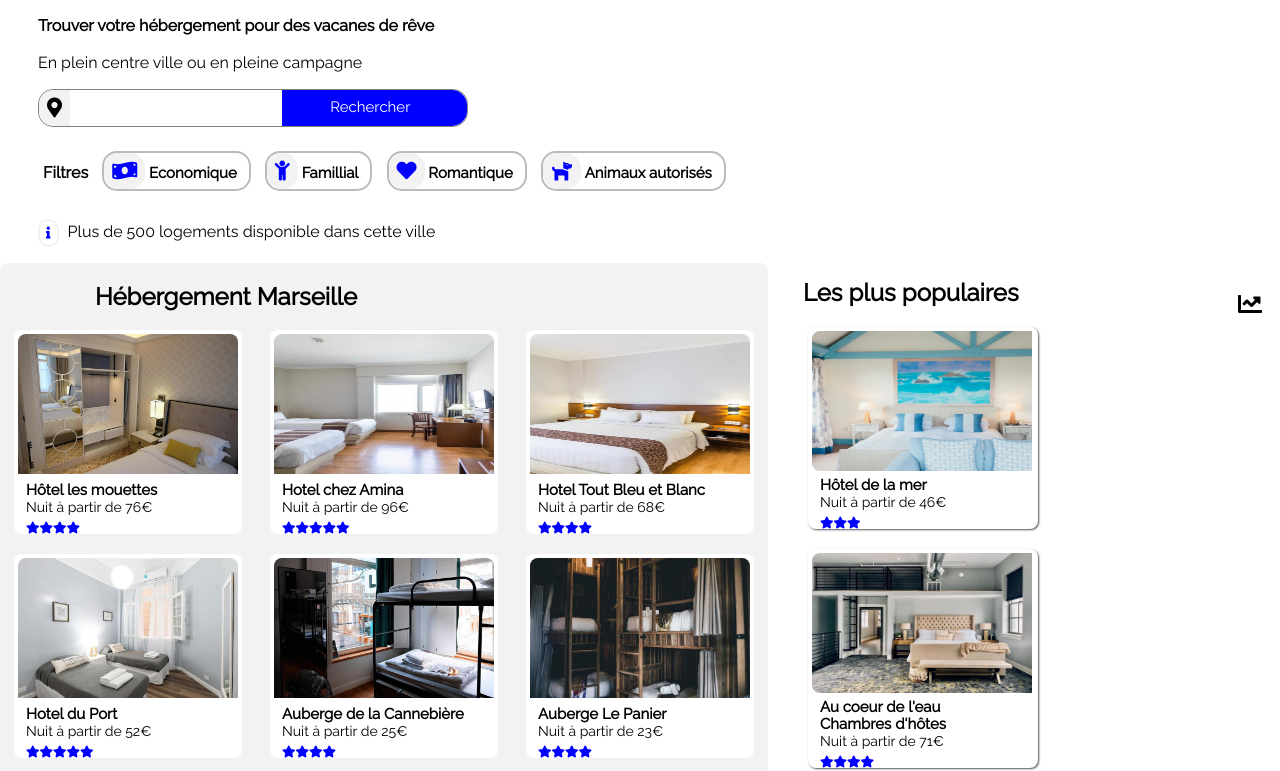
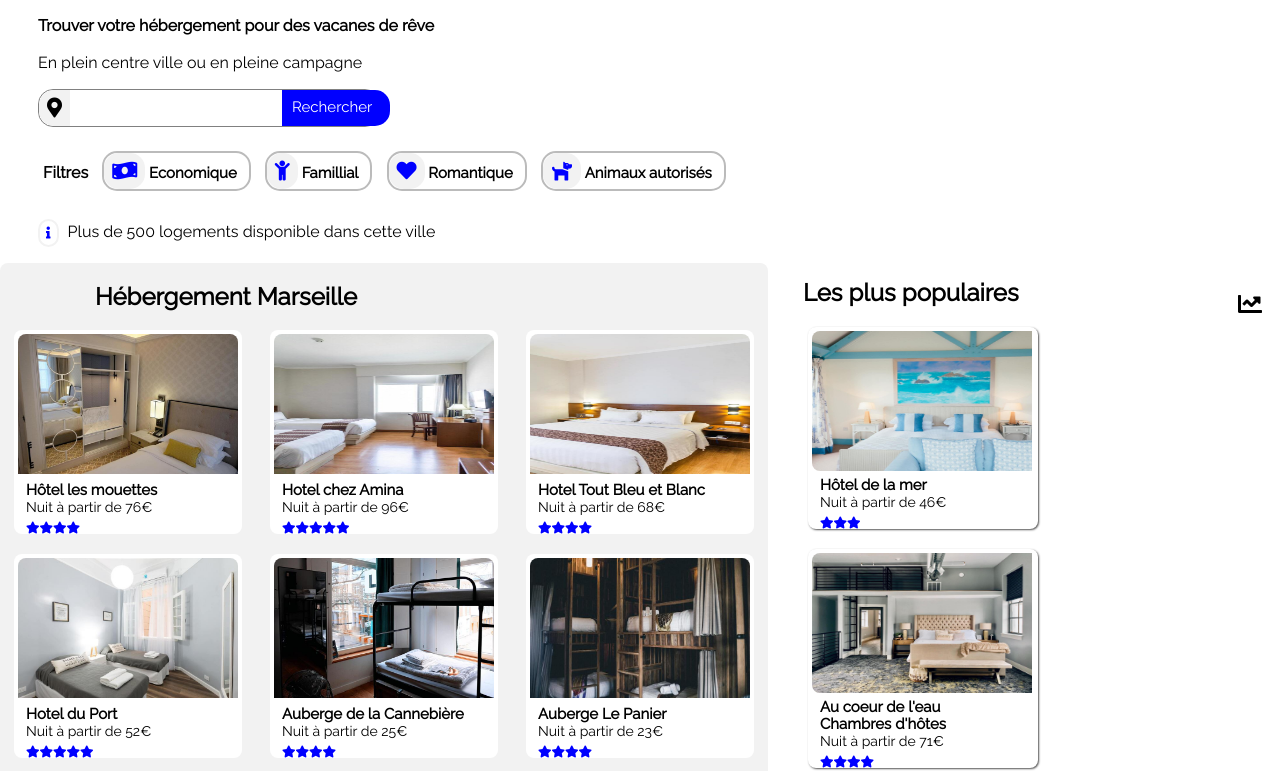
Before and after one commit to Nico32op/https---github.com-Nico32op-Projet2, a plain HTML site: page index.html in a window 1280 px wide. Shown: the part 53-824 px from the top of the page. Drawn offline with nearby package versions, Linux system fonts and the light colour scheme.

Commit message:
maj 28-01-21 15h19

```diff
--- a/css/Reservia.css
+++ b/css/Reservia.css
@@ -24,7 +24,7 @@ body{
     display: flex;
     border: 1px solid grey;
     border-radius: 15px;
-    width: 42%;
+    width: 330px;
     background-color: white;
 }
 
@@ -408,7 +408,7 @@ footer{
 
     .bar-de-recherche{ /*modif bar de recherche pour être lisible raisponsive*/
         background-color: white;
-        width: 35%;
+        width: 340px;
     }
 
     .search{
@@ -559,7 +559,7 @@ padding :0px ;
 }
 
 .bar-de-recherche{ /*modif bar de recherche pour être lisible raisponsive*/
-    width: 103%;
+    width: 240px;
     height: 7%;
     margin-left: 20px;
     border-radius: 15px;
```
